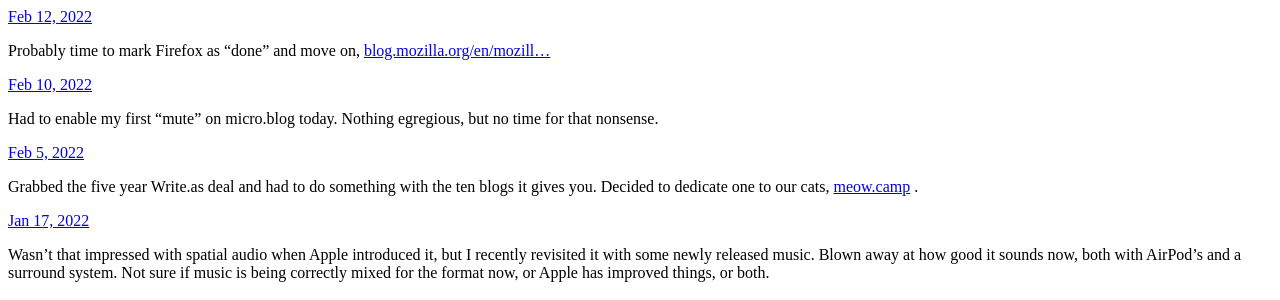
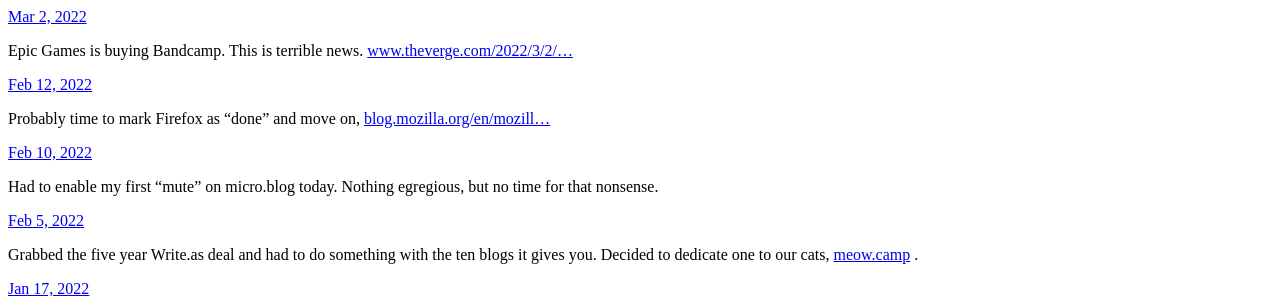
Before and after one commit to mcg/braintube, a plain HTML site: page index.html in a window 1280 px wide. Shown: the top 300 px of the page. Drawn offline with Linux system fonts and the light colour scheme.

Commit message:
Archiving from Micro.blog.

```diff
--- a/index.html
+++ b/index.html
@@ -21,6 +21,17 @@
 <div class="h-feed">
 
 
+
+      <div class="h-entry">
+
+
+        <a href="https://braintube.com/2022/03/02/epic-games-is.html" class="u-url"><time class="dt-published" datetime="2022-03-02 15:34:37 -0500">Mar 2, 2022</time></a>
+
+        <div class="e-content">
+         	<p>Epic Games is buying Bandcamp. This is terrible news. <a href="https://www.theverge.com/2022/3/2/22958416/epic-games-bandcamp-music-store-acquisition">www.theverge.com/2022/3/2/&hellip;</a></p>
+
+        </div>
+      </div>
 
       <div class="h-entry">
 
```
